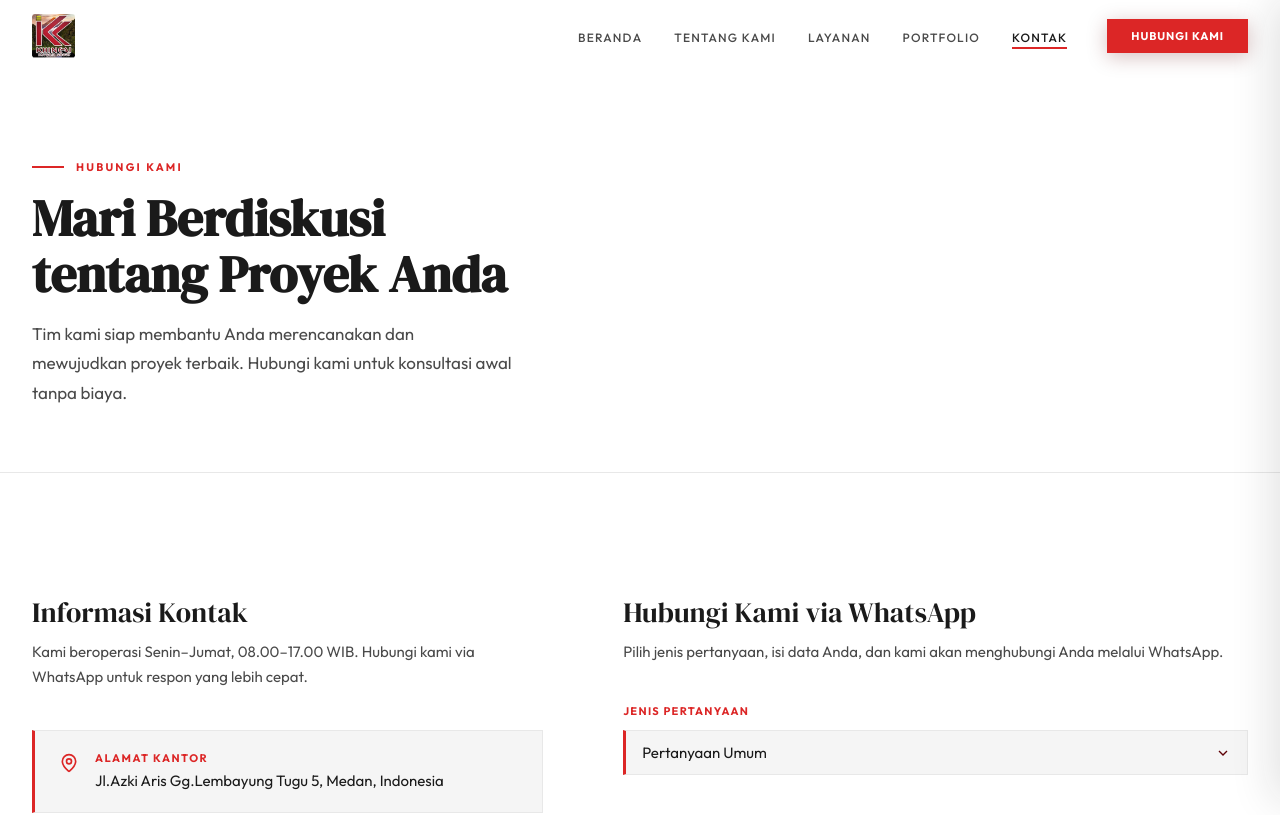
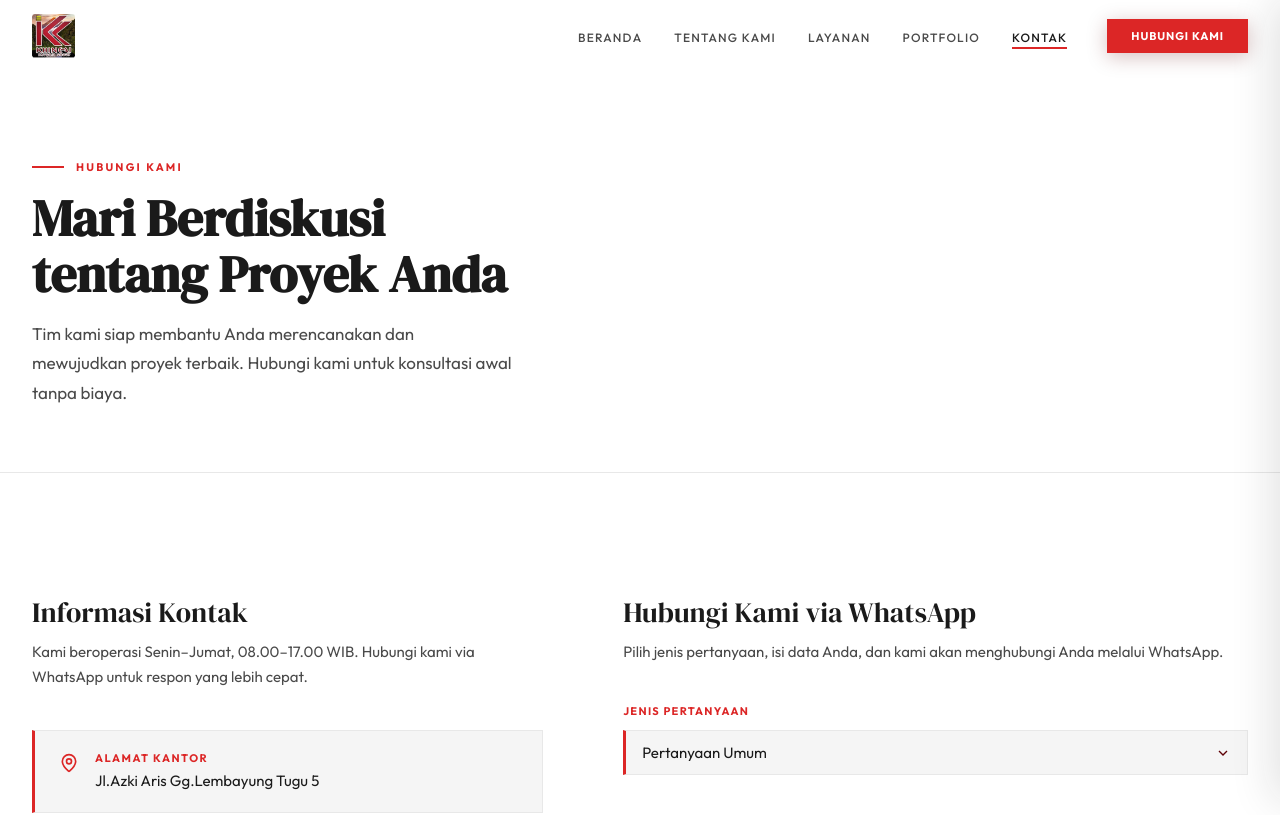
Before and after one commit to haziqdafren/projectPTKhincai, a React (Vite) app: page /kontak in a window 1280 px wide. Shown: the top 815 px of the page. Built offline with nearby package versions, Linux system fonts and the light colour scheme.

Commit message:
Update Contact.jsx

```diff
--- a/src/pages/Contact.jsx
+++ b/src/pages/Contact.jsx
@@ -11,7 +11,7 @@ const fadeUp = {
 };
 
 const WHATSAPP_NUMBER = '6282286312746';
-const OFFICE_ADDRESS = 'Jl.Azki Aris Gg.Lembayung Tugu 5, Medan, Indonesia';
+const OFFICE_ADDRESS = 'Jl.Azki Aris Gg.Lembayung Tugu 5';
 
 const inquiryTypes = [
   { value: 'general', label: 'Pertanyaan Umum', message: 'Halo, saya ingin menanyakan informasi umum tentang PT Khincai Favorit Group.' },
```
